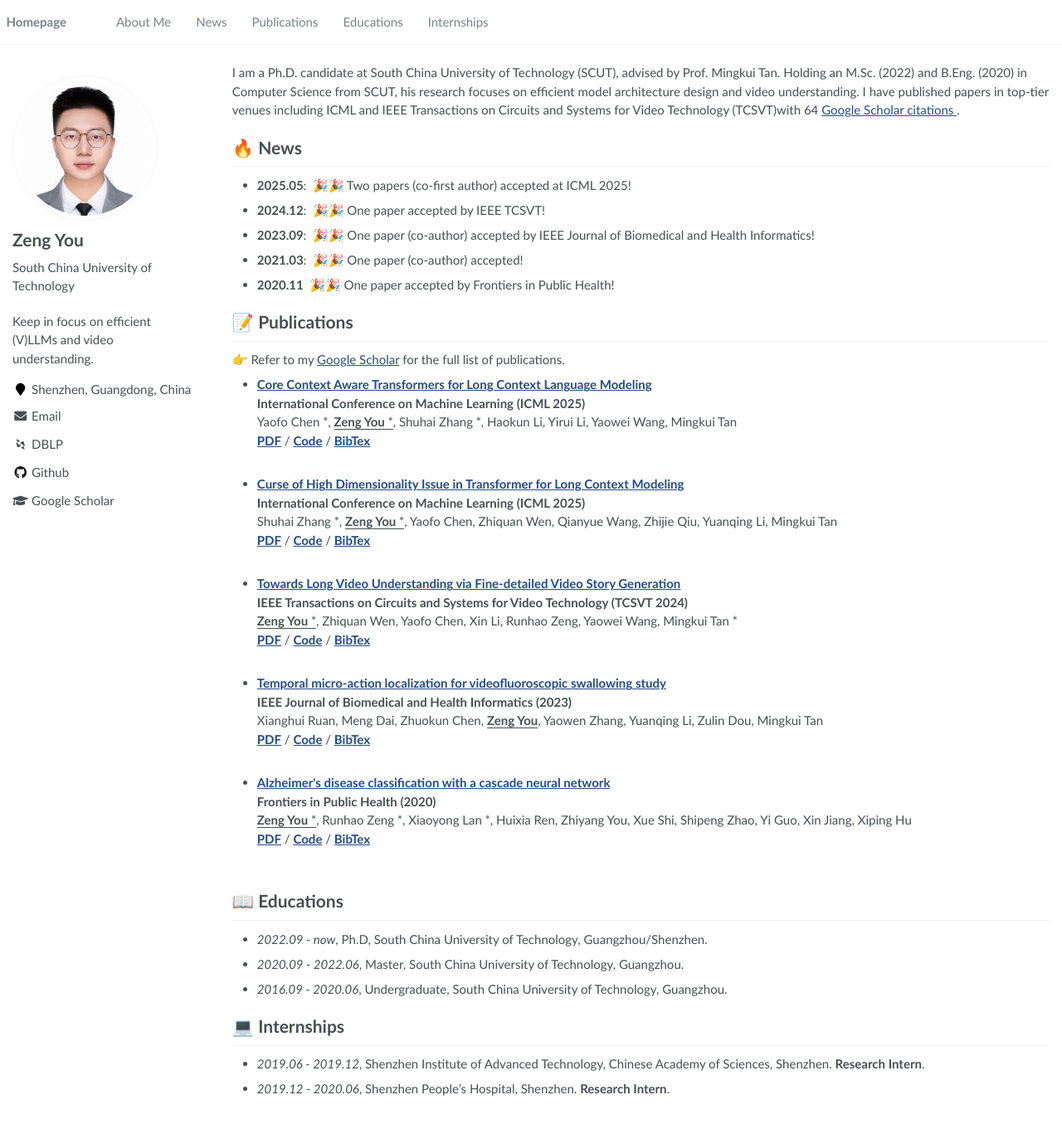
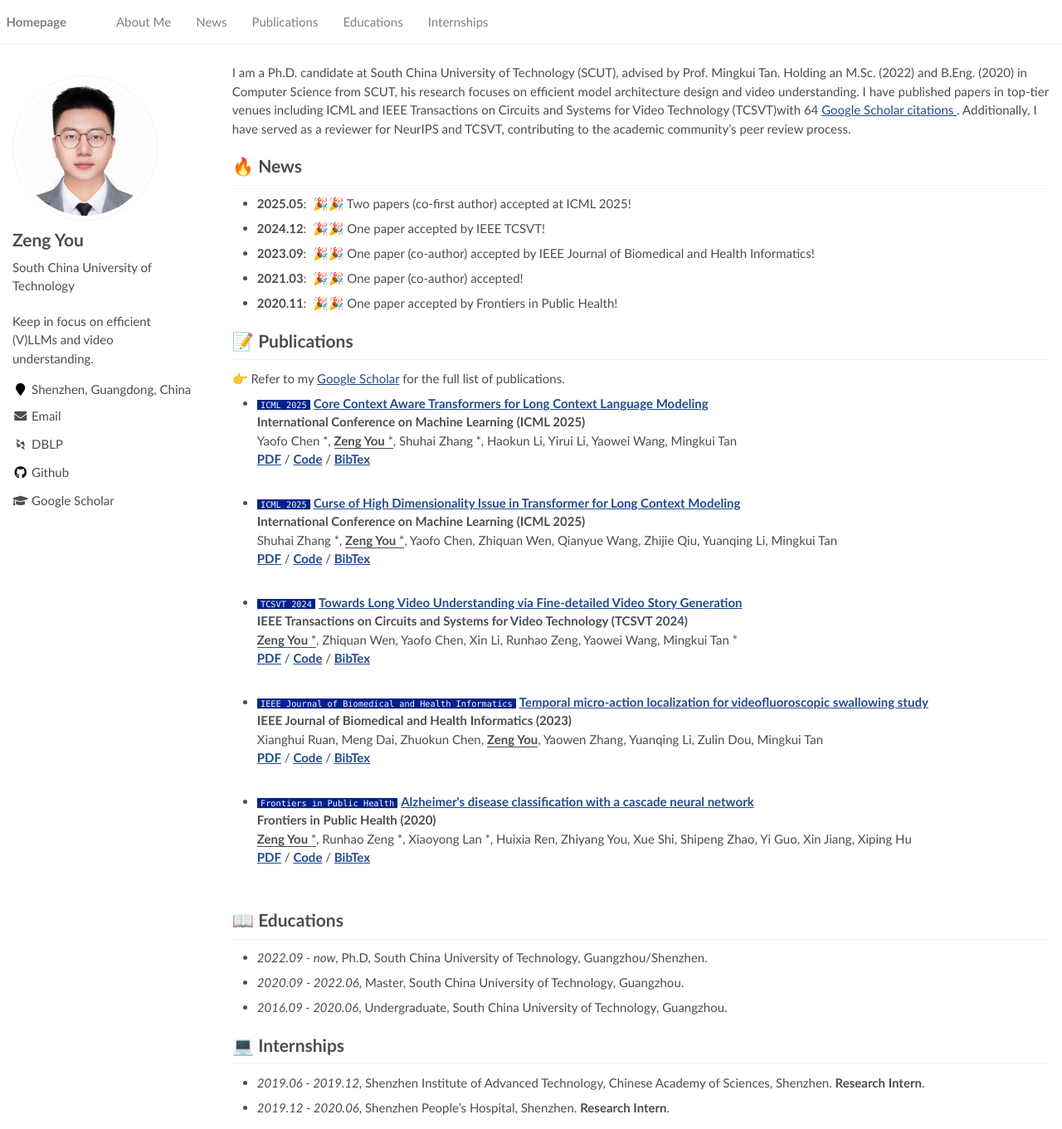
Before and after one commit to bolixinyu/homepage, a Jekyll site: the page built from _pages/about.md, in a window 1280 px wide and 1361 px high. Shown: the whole window at 83% size. Built offline with Jekyll 4.4.1, drawn with Linux system fonts in a browser that asks for light colours; some web fonts are replaced; formulas are drawn with MathJax 3.

Commit message:
highlight conference and journal

```diff
--- a/_pages/about.md
+++ b/_pages/about.md
@@ -17,27 +17,27 @@ redirect_from:
 
 <span class='anchor' id='about-me'></span>
 
-I am a Ph.D. candidate at South China University of Technology (SCUT), advised by Prof. Mingkui Tan. Holding an M.Sc. (2022) and B.Eng. (2020) in Computer Science from SCUT, his research focuses on efficient model architecture design and video understanding. I have published papers in top-tier venues including ICML and IEEE Transactions on Circuits and Systems for Video Technology (TCSVT)with 64 <a href='https://scholar.google.com/citations?user=7xCkJ-QAAAAJ'>Google Scholar citations </a>.
+I am a Ph.D. candidate at South China University of Technology (SCUT), advised by Prof. Mingkui Tan. Holding an M.Sc. (2022) and B.Eng. (2020) in Computer Science from SCUT, his research focuses on efficient model architecture design and video understanding. I have published papers in top-tier venues including ICML and IEEE Transactions on Circuits and Systems for Video Technology (TCSVT)with 64 <a href='https://scholar.google.com/citations?user=7xCkJ-QAAAAJ'>Google Scholar citations </a>. Additionally, I have served as a reviewer for NeurIPS and TCSVT, contributing to the academic community's peer review process.
 
 # 🔥 News
 - **2025.05**: &nbsp;🎉🎉 Two papers (co-first author) accepted at ICML 2025!
 - **2024.12**: &nbsp;🎉🎉 One paper accepted by IEEE TCSVT!
 - **2023.09**: &nbsp;🎉🎉 One paper (co-author) accepted by IEEE  Journal of Biomedical and Health Informatics!
 - **2021.03**: &nbsp;🎉🎉 One paper (co-author)  accepted!
-- **2020.11** &nbsp;🎉🎉 One paper accepted by Frontiers in Public Health!
+- **2020.11**: &nbsp;🎉🎉 One paper accepted by Frontiers in Public Health!
 
 # 📝 Publications
 👉 Refer to my [Google Scholar](https://scholar.google.com/citations?user=7xCkJ-QAAAAJ) for the full list of publications.
 
 <ul>
 <!-- icml cca -->
- <li><a href="https://arxiv.org/pdf/2412.12465"><strong>Core Context Aware Transformers for Long Context Language Modeling</strong></a><br>
+ <li><code class="language-plaintext highlighter-rouge">ICML 2025</code> <a href="https://arxiv.org/pdf/2412.12465"><strong>Core Context Aware Transformers for Long Context Language Modeling</strong></a><br>
  <strong>International Conference on Machine Learning (ICML 2025)</strong><br>
 Yaofo Chen $^*$, <u><strong>Zeng You</strong> $^*$</u>, Shuhai Zhang $^*$, Haokun Li, Yirui Li, Yaowei Wang, Mingkui Tan <br>
 <a href="https://arxiv.org/pdf/2412.12465"><strong>PDF</strong></a> / <a href=""><strong>Code</strong></a> / <a href="./bibs/cca.txt"><strong>BibTex</strong></a> </li>
 <br>
 <!-- icml dga -->
-<li><a href=""><strong>Curse of High Dimensionality Issue in Transformer for Long Context Modeling</strong></a><br>
+<li><code class="language-plaintext highlighter-rouge">ICML 2025</code> <a href=""><strong>Curse of High Dimensionality Issue in Transformer for Long Context Modeling</strong></a><br>
 <strong>International Conference on Machine Learning (ICML 2025)</strong><br>
 Shuhai Zhang $^*$, <u><strong>Zeng You</strong> $^*$</u>, Yaofo Chen, Zhiquan Wen, Qianyue Wang, Zhijie Qiu, Yuanqing Li, Mingkui Tan <br>
 
@@ -45,7 +45,7 @@ Shuhai Zhang $^*$, <u><strong>Zeng You</strong> $^*$</u>, Yaofo Chen, Zhiquan We
 <br>
 
 <!-- tcsvt fdvs-->
-<li><a href="https://ieeexplore.ieee.org/abstract/document/10789221/"><strong>Towards Long Video Understanding via Fine-detailed Video Story Generation</strong></a> <br>
+<li><code class="language-plaintext highlighter-rouge">TCSVT 2024</code> <a href="https://ieeexplore.ieee.org/abstract/document/10789221/"><strong>Towards Long Video Understanding via Fine-detailed Video Story Generation</strong></a> <br>
 <strong>IEEE Transactions on Circuits and Systems for Video Technology (TCSVT 2024)</strong><br>
 
 <u><strong>Zeng You</strong> $^*$</u>, Zhiquan Wen, Yaofo Chen, Xin Li, Runhao Zeng, Yaowei Wang, Mingkui Tan $^*$ <br>
@@ -54,7 +54,7 @@ Shuhai Zhang $^*$, <u><strong>Zeng You</strong> $^*$</u>, Yaofo Chen, Zhiquan We
 <br>
 
 <!-- medical -->
-<li><a href="https://ieeexplore.ieee.org/abstract/document/10244004/"><strong>Temporal micro-action localization for videofluoroscopic swallowing study</strong></a> <br>
+<li><code class="language-plaintext highlighter-rouge">IEEE Journal of Biomedical and Health Informatics</code> <a href="https://ieeexplore.ieee.org/abstract/document/10244004/"><strong>Temporal micro-action localization for videofluoroscopic swallowing study</strong></a> <br>
 
 <strong> IEEE Journal of Biomedical and Health Informatics (2023)</strong> <br>
 
@@ -63,7 +63,7 @@ Xianghui Ruan, Meng Dai, Zhuokun Chen, <u><strong>Zeng You</strong></u>, Yaowen
 <a href="https://ieeexplore.ieee.org/abstract/document/10244004/"><strong>PDF</strong></a> / <a href=""><strong>Code</strong></a> / <a href="./bibs/videoswallow.txt"><strong>BibTex</strong></a> </li><br>
 
 <!-- frontiers -->
-<li><a href="https://www.frontiersin.org/articles/10.3389/fpubh.2020.584387/full"><strong>Alzheimer's disease classification with a cascade neural network</strong></a><br>
+<li><code class="highlighter-rouge">Frontiers in Public Health</code> <a href="https://www.frontiersin.org/articles/10.3389/fpubh.2020.584387/full"><strong>Alzheimer's disease classification with a cascade neural network</strong></a><br>
 
 <strong>Frontiers in Public Health (2020)</strong><br>
 
--- a/assets/css/collapse.css
+++ b/assets/css/collapse.css
@@ -14,3 +14,4 @@
 .container .content {
     display: none;
     padding : 5px;
+}
--- a/assets/css/main.scss
+++ b/assets/css/main.scss
@@ -107,3 +107,17 @@ h1:before, .anchor:before {
     background-color: #00369f;
     font-size: .8em;
 }
+
+
+.highlighter-rouge {
+    background-color: rgb(3, 34, 141);
+    color: white;
+    margin-bottom: 0em;
+    font-size: 0.6875em;
+    padding: 0em;
+    border-width: 0px;
+    border-style: solid;
+    border-color: rgb(242, 243, 243);
+    border-image: initial;
+    border-radius: 0px;
+}
```
